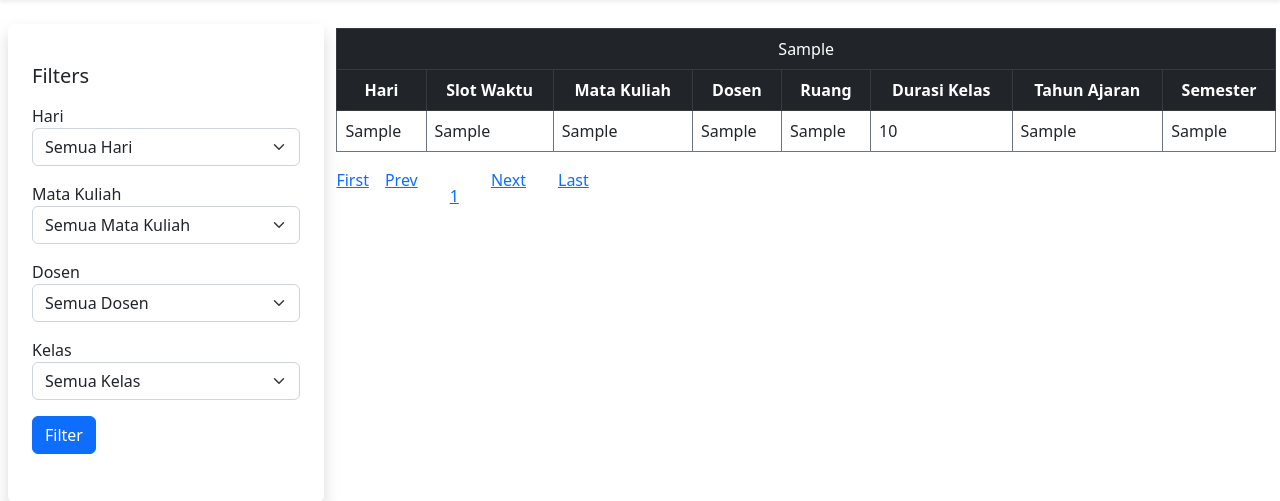
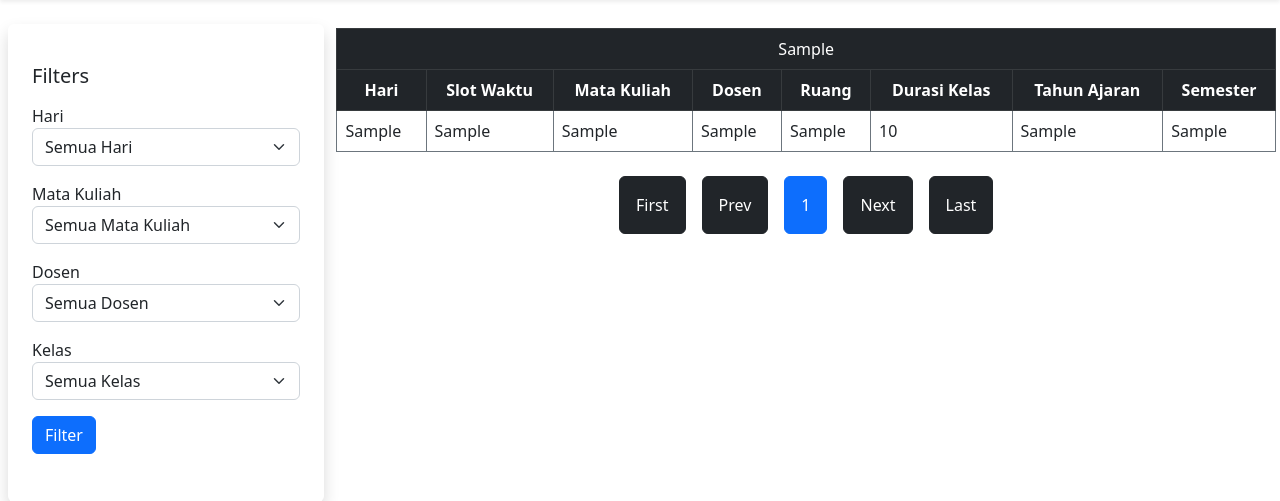
Before and after one commit to zachisoni/kelompok-3-jadwal, a PHP site: page /index.php in a window 1280 px wide. Shown: the part 222-723 px from the top of the page. Run offline with PHP 8.4, Linux system fonts and the light colour scheme; tables that the repository leaves empty or names only in its code hold one stand-in row (values such as "Sample post"); data that the repository does not hold is empty; some libraries are stand-ins or nearby versions.

Commit message:
update pagination

```diff
--- a/index.php
+++ b/index.php
@@ -78,27 +78,26 @@ $total_pages = ceil($total_rows / $no_of_records_per_page);
                 <?php
             }
             ?>
-            <div class="mx-auto text-center">
-<ul class="pagination">
-<li><a href="?pageno=1">First</a></li>
+            <ul class="pagination justify-content-center mx-auto">
+
+                <li> <a class = "p-3 btn btn-dark m-2" href="?pageno=1">First</a> </li>
                 <li class="<?php if($pageno <= 1){ echo 'disabled'; } ?>">
-<a class = "p-3" href="<?php if($pageno <= 1){ echo '#'; } else { echo "?pageno=".($pageno - 1); } ?>">Prev</a>
+                    <a class = "p-3 btn btn-dark m-2" href="<?php if($pageno <= 1){ echo '#'; } else { echo "?pageno=".($pageno - 1); } ?>">Prev</a>
                 </li>
                 <?php
                 for ($i = 1; $i <= $total_pages; $i++) {
                     if ($i != $pageno) {
-        echo "<a class = 'p-3' href='index.php?pageno=$i'>$i</a>";
+                    echo "<li> <a class = 'p-3 btn btn-dark m-2' href='index.php?pageno=$i'>$i</a> </li>";
                     } else {
-        echo "<a class = 'p-3' href='#'>$i</a>";
+                    echo "<li> <a class = 'p-3 btn btn-primary m-2' href='#'>$i</a> </li>";
                      }
                 } ?>
                 <li class="<?php if($pageno >= $total_pages){ echo 'disabled'; } ?>">
-<a class = "p-3" href="<?php if($pageno >= $total_pages){ echo '#'; } else { echo "?pageno=".($pageno + 1); } ?>">Next</a>
+                    <a class = "p-3 btn btn-dark m-2" href="<?php if($pageno >= $total_pages){ echo '#'; } else { echo "?pageno=".($pageno + 1); } ?>">Next</a>
                 </li>
-<li><a class = "p-3" href="?pageno=<?php echo $total_pages; ?>">Last</a></li>
+                <li> <a class = "p-3 btn btn-dark m-2" href="?pageno=<?php echo $total_pages; ?>">Last</a> </li>
 
                 </ul>
-    </div>
         </div>
         <?php
         $array_dosen = array();
```
Lines whose indentation alone changed are shown as unchanged.
